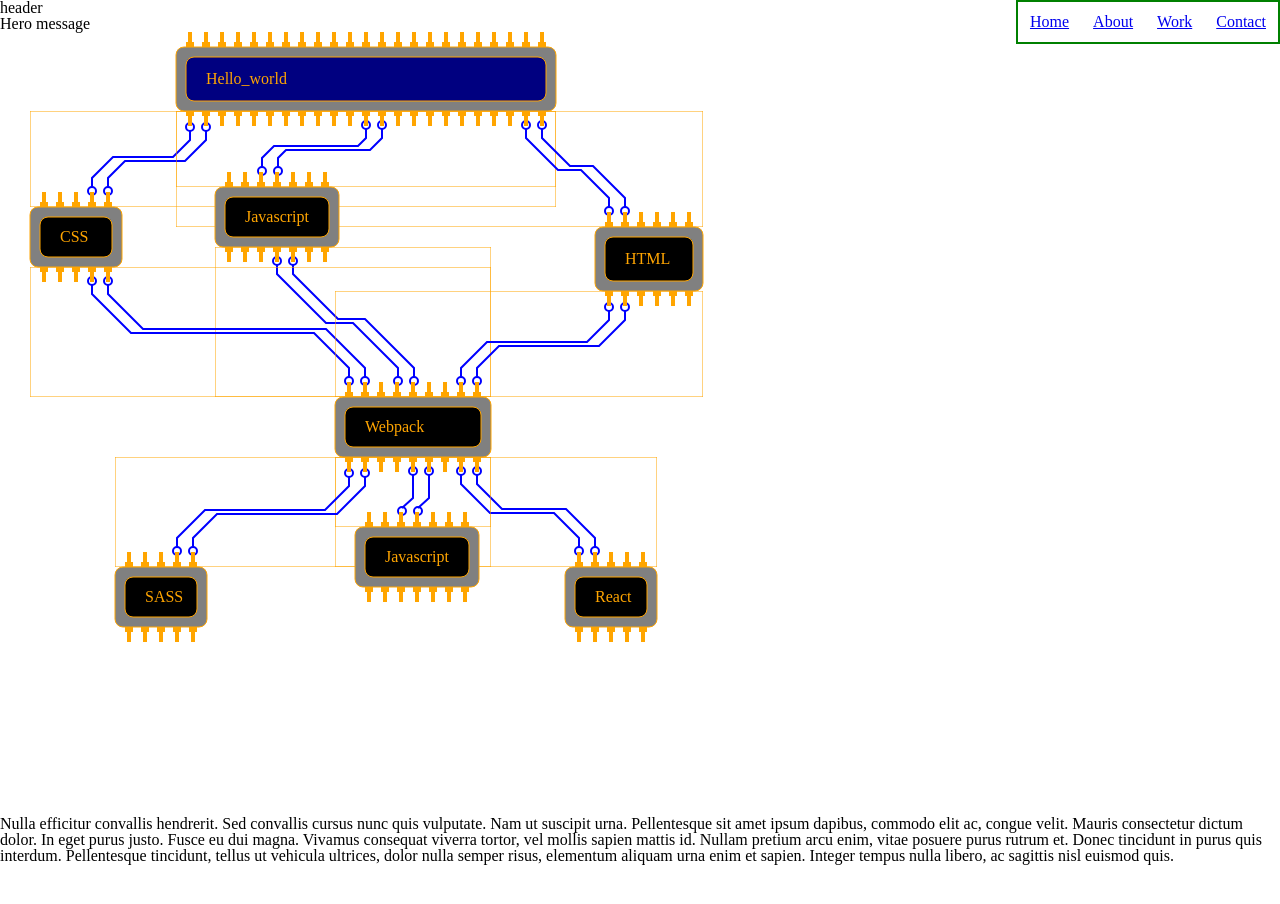
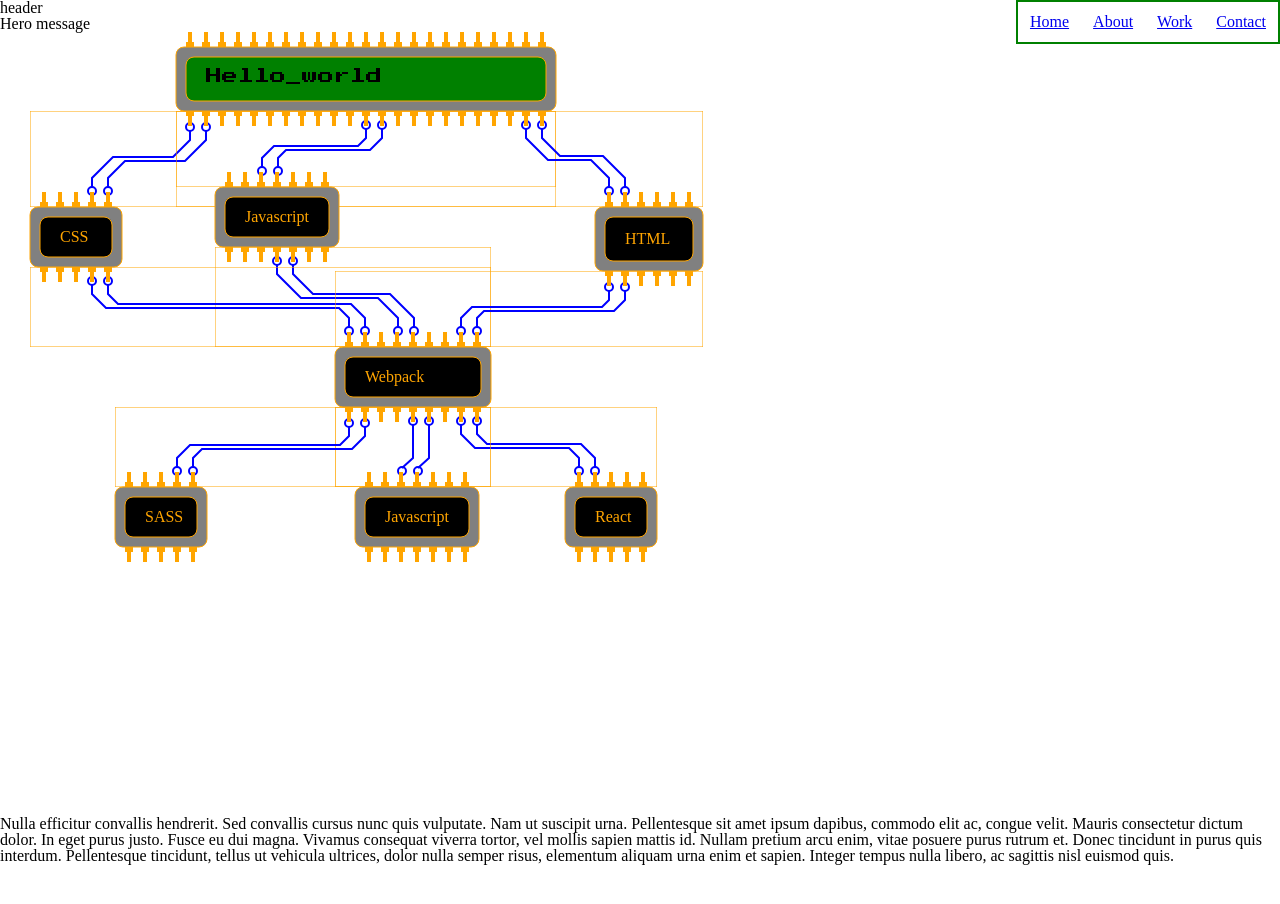
Before and after one commit to horolug/b-card, a website: page app/index.html in a window 1280 px wide. Shown: the top 904 px of the page. Drawn offline with nearby package versions, Linux system fonts and the light colour scheme; files that its build step writes are made by us from their sources.

Commit message:
Adding custom fonts Refactoring for chip classname logic

```diff
--- a/app/index.html
+++ b/app/index.html
@@ -6,6 +6,7 @@
   <meta name="description" content="">
   <meta name="viewport" content="width=device-width, initial-scale=1">
   <!-- Place favicon.ico in the root directory -->
+  <link href="https://fonts.googleapis.com/css?family=Press+Start+2P&display=swap" rel="stylesheet">
   <link rel="stylesheet" href="../css/main.css">
   <meta name="theme-color" content="#fafafa">
 </head>
--- a/js/circuit.js
+++ b/js/circuit.js
@@ -23,31 +23,23 @@
   const group = Snap(groupWidth,groupHeight).attr({x:xAxis,y:yAxis});
 
   let outerSection = group.rect(legsize, legsize, chipWidth, chipHeight, radius);
-
+  let classnamePrefix = "chip"
   if (options.type === "display"){
-    outerSection.attr({
-      "class": "screen"
-    });
-  } else {
-    outerSection.attr({
-      "class": "chip"
-    });
+    classnamePrefix = "screen"
   }
 
+  outerSection.attr({
+    "class": classnamePrefix
+  });
+
   let innerSection = group.rect(legsize+sizeDiff, legsize+sizeDiff, innerWidth, innerHeight, radius);
-  if (options.type === "display"){
-    innerSection.attr({
-      "class": "screen_inside"
-    });
-  }else {
-    innerSection.attr({
-      "class": "chip_inside"
-    });
-  }
+  innerSection.attr({
+    "class": classnamePrefix+"_inside"
+  });
 
   let text = group.text(textXaxis, textYaxis, innerText);
   text.attr({
-    "class": "chip_text"
+    "class": classnamePrefix+"_text"
   });
 
   legs(group, groupWidth, groupHeight);
@@ -234,7 +226,6 @@
 
   if( overlappingChips (pair) ){
     if (chipOnLeft[0].width > chipOnLeft[1].width){
-      console.log("1st element is wider for", pair);
       x1Coord = (chipOnLeft[0].width) / 2;
       x3Coord = Math.abs(sectionXcoord - chipOnLeft[1].xCoord) + chipOnLeft[1].width/2;
     } else {
@@ -352,7 +343,7 @@
         "width": 108,
         "height": 64,
         "xCoord": 580,
-        "yCoord": 180,
+        "yCoord": 160,
         "connect": ["Webpack", "Hello_world"]
       },
       {
@@ -360,7 +351,7 @@
         "width": 156,
         "height": 60,
         "xCoord": 320,
-        "yCoord": 350,
+        "yCoord": 300,
         "connect": [""]
       },
       {
@@ -376,7 +367,7 @@
         "width": 92,
         "height": 60,
         "xCoord": 100,
-        "yCoord": 520,
+        "yCoord": 440,
         "connect": ["Webpack"]
       },
       {
@@ -384,7 +375,7 @@
         "width": 92,
         "height": 60,
         "xCoord": 550,
-        "yCoord": 520,
+        "yCoord": 440,
         "connect": ["Webpack"]
       },
       {
@@ -400,7 +391,7 @@
         "width": 124,
         "height": 60,
         "xCoord": 340,
-        "yCoord": 480,
+        "yCoord": 440,
         "connect": ["Webpack"]
       },
       {
--- a/sass/_circuit.scss
+++ b/sass/_circuit.scss
@@ -28,7 +28,7 @@
 
 
 .screen_inside{
-  fill: navy;
+  fill: green;
   stroke: orange;
   stroke-width: 1;
 }
--- /dev/null
+++ b/sass/fonts.scss
@@ -0,0 +1,3 @@
+.screen_text{
+  font-family: 'Press Start 2P', cursive;
+}
--- a/sass/main.scss
+++ b/sass/main.scss
@@ -1,5 +1,6 @@
 @import 'reset';
 @import 'global';
+@import 'fonts';
 @import 'grid';
 @import 'navigation';
 @import 'card';
```
